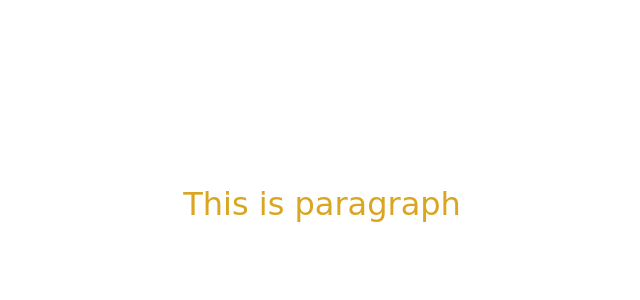
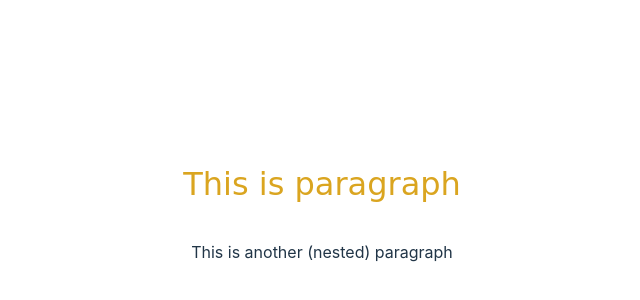
Before and after one commit to zerg41/tutorial-svelte, a Svelte app: page / in a window 1280 px wide. Shown: the part 196-496 px from the top of the page, without its empty margins (318-958 px from the left). Built offline with nearby package versions, Linux system fonts and the light colour scheme.

Commit message:
feat: add nested component

```diff
--- a/src/App.svelte
+++ b/src/App.svelte
@@ -1,4 +1,9 @@
+<script>
+  import Nested from './lib/Nested.svelte';
+</script>
+
 <p>This is paragraph</p>
+<Nested />
 
 <style>
   p {
--- a/src/index.ts
+++ b/src/index.ts
@@ -1,4 +1,4 @@
-import './app.css';
+import './index.css';
 import App from './App.svelte';
 
 const app = new App({
--- /dev/null
+++ b/src/lib/Nested.svelte
@@ -0,0 +1 @@
+<p>This is another (nested) paragraph</p>
```
Also changed, not shown: src/index.css (renamed from src/app.css).
